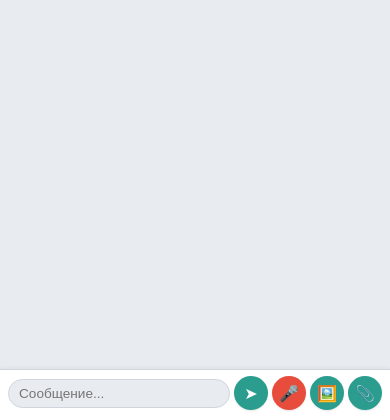
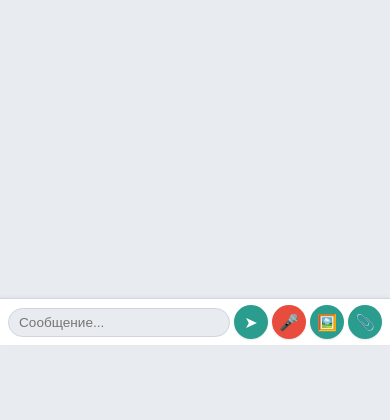
Before and after one commit to magapochta12-star/server, a Flask app: page / in a window 390 px wide. Shown: the part 424-844 px from the top of the page. Run offline with Flask 3, Linux system fonts and the light colour scheme; some libraries are stand-ins or nearby versions.

Commit message:
Update index.html
багфикс

```diff
--- a/templates/index.html
+++ b/templates/index.html
@@ -44,7 +44,6 @@
             transition: background var(--transition), color var(--transition);
             overflow: hidden;
             -webkit-tap-highlight-color: transparent;
-            padding-bottom: env(safe-area-inset-bottom, 0px);
         }
         /* Шапка */
         .header {
@@ -124,7 +123,7 @@
             background: var(--bg);
             scroll-behavior: smooth;
             -webkit-overflow-scrolling: touch;
-            touch-action: pan-y; /* важно для мобильного скролла */
+            touch-action: pan-y;
         }
         .message {
             display: flex;
@@ -220,7 +219,7 @@
             align-items: center;
             box-shadow: 0 -1px 4px rgba(0,0,0,0.05);
             z-index: 10;
-            padding-bottom: calc(12px + env(safe-area-inset-bottom, 0px));
+            margin-bottom: 0; /* по умолчанию */
         }
         #text-input {
             flex: 1;
@@ -255,8 +254,11 @@
             background: #e74c3c;
         }
 
-        /* Адаптация для мобильных */
+        /* Поднимаем панель на 75px только для мобильных */
         @media (max-width: 500px) {
+            .input-panel {
+                margin-bottom: 75px;
+            }
             .header { padding: 6px 10px; }
             .header h2 { font-size: 1.1em; }
             .theme-toggle { font-size: 1.2em; }
@@ -267,7 +269,7 @@
             .chat-container { padding: 8px 10px; gap: 6px; }
             .message { max-width: 90%; padding: 6px 10px; }
             .message .text { font-size: 0.9em; }
-            .input-panel { padding: 6px 8px; gap: 4px; padding-bottom: calc(10px + env(safe-area-inset-bottom, 0px)); }
+            .input-panel { padding: 6px 8px; gap: 4px; }
             #text-input { padding: 6px 10px; font-size: 0.85em; }
             .input-panel button { width: 34px; height: 34px; font-size: 1em; }
             .action-status { font-size: 0.75em; }
@@ -323,39 +325,10 @@
         const actionStatus = document.getElementById('action-status');
         const onlineUsersSpan = document.getElementById('online-users');
         const themeToggle = document.getElementById('theme-toggle');
-        const inputPanel = document.getElementById('input-panel');
 
         let mediaRecorder, audioChunks = [], isRecording = false, notificationsEnabled = false;
         let localUsername = usernameInput.value.trim() || 'Гость';
         let typingTimer;
-
-        // ---------- Исправление скролла и отступа на мобильных ----------
-        function isMobile() {
-            return /Android|iPhone|iPad|iPod|webOS/i.test(navigator.userAgent);
-        }
-
-        // При фокусе на поле ввода поднимаем панель и прокручиваем чат вниз
-        textInput.addEventListener('focus', () => {
-            if (isMobile()) {
-                // Небольшая задержка, чтобы клавиатура открылась
-                setTimeout(() => {
-                    chatContainer.scrollTop = chatContainer.scrollHeight;
-                    // Дополнительно можно использовать scrollIntoView, но достаточно скролла чата
-                }, 300);
-            }
-        });
-
-        // При потере фокуса возвращаем всё на место
-        textInput.addEventListener('blur', () => {
-            if (isMobile()) {
-                chatContainer.scrollTop = chatContainer.scrollHeight;
-            }
-        });
-
-        // Обеспечиваем, чтобы чат-контейнер прокручивался при новых сообщениях
-        function scrollToBottom() {
-            chatContainer.scrollTop = chatContainer.scrollHeight;
-        }
 
         // ---------- Тема ----------
         function applyTheme(theme) {
@@ -451,7 +424,7 @@
                 div.innerHTML += `<span class="time">${getTime()}</span>`;
             }
             messagesDiv.appendChild(div);
-            scrollToBottom();
+            chatContainer.scrollTop = chatContainer.scrollHeight;
         }
 
         // ---------- Отправка текста и индикатор печати ----------
@@ -461,7 +434,6 @@
             socket.emit('text_message', { username: localUsername, text });
             socket.emit('typing', { username: localUsername, typing: false });
             textInput.value = '';
-            scrollToBottom();
         }
 
         textInput.addEventListener('input', () => {
```
